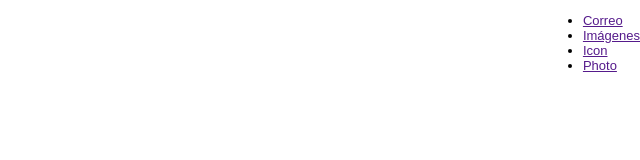
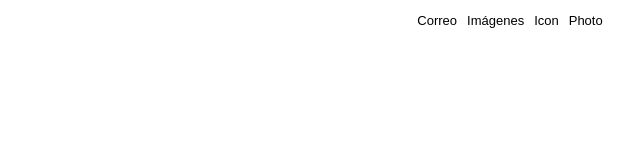
Before and after one commit to ACondori95/google-clone, a plain HTML site: page index.html in a window 1280 px wide. Shown: the whole page, without its empty margins (640-1280 px from the left). Drawn offline with Linux system fonts and the light colour scheme.

Commit message:
css header

```diff
--- a/css/style.css
+++ b/css/style.css
@@ -14,3 +14,22 @@ header nav {
   display: flex;
   justify-content: flex-end;
 }
+
+a {
+  text-decoration: none;
+  cursor: pointer;
+}
+
+header nav .nav-right-section {
+  width: 250px;
+  height: auto;
+  display: flex;
+  list-style: none;
+  justify-content: center;
+  align-items: center;
+}
+
+nav .nav-right-section a {
+  margin-right: 10px;
+  color: #000000;
+}
--- a/index.html
+++ b/index.html
@@ -9,7 +9,7 @@
   <body>
     <header>
       <nav>
-        <ul>
+        <ul class="nav-right-section">
           <li><a href="">Correo</a></li>
           <li><a href="">Imágenes</a></li>
           <li><a href="">Icon</a></li>
```
